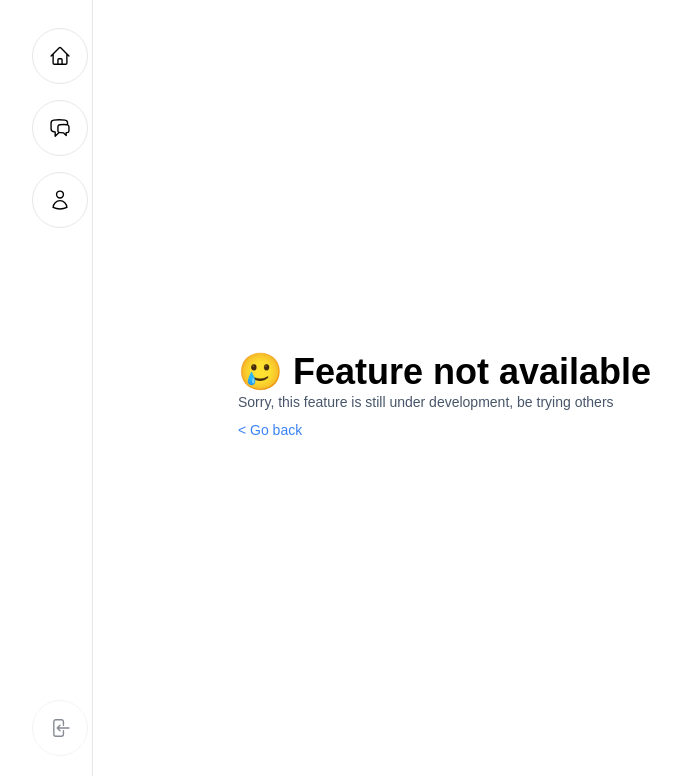
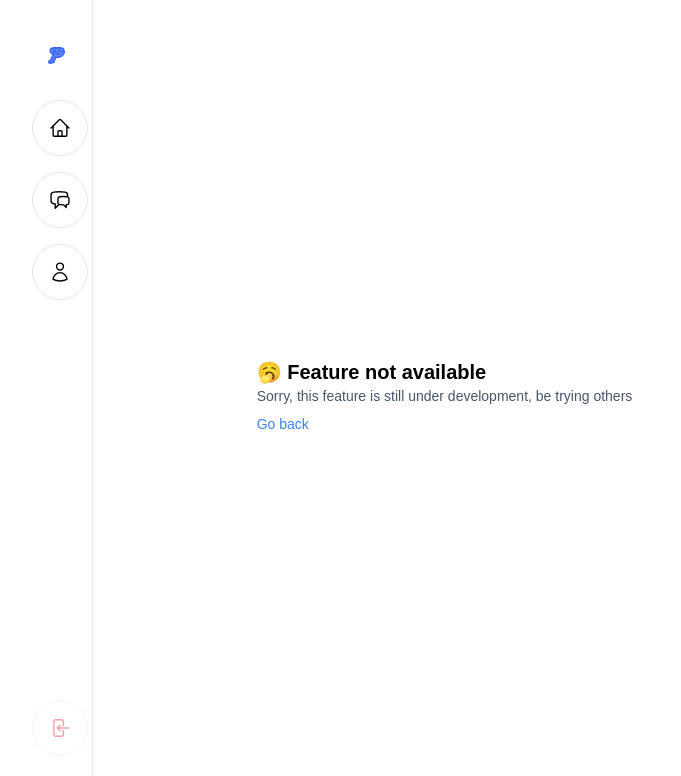
Before and after one commit to ndzhwr/pandora, a Next.js app in the folder web/: page /chat in a window 1280 px wide. Shown: the top 776 px of the page, without its empty margins (228-909 px from the left). Built offline with nearby package versions, Linux system fonts and the light colour scheme; a web font is replaced by a local one.

Commit message:
fix: fullpost ui

```diff
--- a/web/components/User/SmallUser.tsx
+++ b/web/components/User/SmallUser.tsx
@@ -24,7 +24,7 @@ const SmallUser: React.FC<SmallUserProps> = (props: SmallUserProps) => {
                     " title={props.status} >{status}</p>
                 </div>
             </div>
-          { props.with_follow && <button className="py-2 px-4  text-white rounded-full bg-black" onClick={() => followUserHelper(props.id)}>Follow</button> }
+          { true && <button className="py-2 px-4  text-white rounded-full bg-black" onClick={() => followUserHelper(props.id)}>Follow</button> }
         </div>
     )
 }
--- a/web/layouts/MainLayout.tsx
+++ b/web/layouts/MainLayout.tsx
@@ -1,11 +1,11 @@
 /* eslint-disable @next/next/no-img-element */
 import React, { useState, useEffect } from "react";
 import { useRouter } from "next/router";
-import data from '../assets/data/data.json'
 import SmallUser from "../components/User/SmallUser";
 import AddComment from "../components/post/AddComment";
 import Loader from "../components/Loader";
 import { logoutHandler } from "../utils/api";
+
 interface MainLayoutProps {
     children: React.ReactNode
 }
@@ -29,19 +29,21 @@ const MainLayout: React.FC<MainLayoutProps> = (props: MainLayoutProps) => {
                 <div className={`py-3 max-h-screen sticky top-0 ${router.pathname == "/" && "hidden"} border-r `}>
                     <div className=" px-1   flex flex-col justify-between h-full  top-0 bg-slate z-40  md:static   bg-white">
                         <div className="md:block">
-
-                            <div className="flex items-center gap-4 w-14 h-14  p-4  py-3   my-4 hover:bg-slate-50 duration-100 border rounded-full cursor-pointer" onClick={() => { router.push('/feed')}} >
+                            <div className="flex items-center justify-between gap-4 w-14 h-14  p-4  py-3   my-4  duration-100  rounded-full cursor-pointer" onClick={() => { router.push('/feed') }} >
+                                <img src="/icon.svg" alt="" />
+                            </div>
+                            <div className="flex items-center gap-4 w-14 h-14  p-4  py-3   my-4 hover:bg-slate-50 duration-100 border rounded-full cursor-pointer" onClick={() => { router.push('/feed') }} >
                                 <svg xmlns="http://www.w3.org/2000/svg" fill="none" viewBox="0 0 24 24" strokeWidth="1.5" stroke="currentColor" className="w-6 h-6">
                                     <path stroke-linecap="round" stroke-linejoin="round" d="M2.25 12l8.954-8.955c.44-.439 1.152-.439 1.591 0L21.75 12M4.5 9.75v10.125c0 .621.504 1.125 1.125 1.125H9.75v-4.875c0-.621.504-1.125 1.125-1.125h2.25c.621 0 1.125.504 1.125 1.125V21h4.125c.621 0 1.125-.504 1.125-1.125V9.75M8.25 21h8.25" />
                                 </svg>
                             </div>
-                            <div className="flex items-center gap-4 w-14 h-14  p-4  py-3   my-4 hover:bg-slate-50 duration-100 border rounded-full cursor-pointer" onClick={() => { router.push('/chat')}}>
+                            <div className="flex items-center gap-4 w-14 h-14  p-4  py-3   my-4 hover:bg-slate-50 duration-100 border rounded-full cursor-pointer" onClick={() => { router.push('/chat') }}>
                                 <svg xmlns="http://www.w3.org/2000/svg" fill="none" viewBox="0 0 24 24" strokeWidth="1.5" stroke="currentColor" className="w-6 h-6">
                                     <path stroke-linecap="round" stroke-linejoin="round" d="M20.25 8.511c.884.284 1.5 1.128 1.5 2.097v4.286c0 1.136-.847 2.1-1.98 2.193-.34.027-.68.052-1.02.072v3.091l-3-3c-1.354 0-2.694-.055-4.02-.163a2.115 2.115 0 01-.825-.242m9.345-8.334a2.126 2.126 0 00-.476-.095 48.64 48.64 0 00-8.048 0c-1.131.094-1.976 1.057-1.976 2.192v4.286c0 .837.46 1.58 1.155 1.951m9.345-8.334V6.637c0-1.621-1.152-3.026-2.76-3.235A48.455 48.455 0 0011.25 3c-2.115 0-4.198.137-6.24.402-1.608.209-2.76 1.614-2.76 3.235v6.226c0 1.621 1.152 3.026 2.76 3.235.577.075 1.157.14 1.74.194V21l4.155-4.155" />
                                 </svg>
 
                             </div>
-                            <div className="flex items-center gap-4 w-14 h-14  p-4  py-3   my-4 hover:bg-slate-50 duration-100 border rounded-full cursor-pointer" onClick={() => { router.push(`/${localStorage.getItem('username')}`)}} >
+                            <div className="flex items-center gap-4 w-14 h-14  p-4  py-3   my-4 hover:bg-slate-50 duration-100 border rounded-full cursor-pointer" onClick={() => { router.push(`/${localStorage.getItem('username')}`) }} >
                                 <svg xmlns="http://www.w3.org/2000/svg" fill="none" viewBox="0 0 24 24" strokeWidth="1.5" stroke="currentColor" className="w-6 h-6">
                                     <path stroke-linecap="round" stroke-linejoin="round" d="M15.75 6a3.75 3.75 0 11-7.5 0 3.75 3.75 0 017.5 0zM4.501 20.118a7.5 7.5 0 0114.998 0A17.933 17.933 0 0112 21.75c-2.676 0-5.216-.584-7.499-1.632z" />
                                 </svg>
@@ -51,7 +53,7 @@ const MainLayout: React.FC<MainLayoutProps> = (props: MainLayoutProps) => {
                         </div>
                         <button className=" text-sm  rounded-full py-4  text-slate-900 opacity-50 hover:opacity-100 " title="Logout" onClick={logoutHandler}>
                             <div className="flex items-center gap-4 w-14 h-14  p-4  py-3  fill-red-500  my-4 hover:bg-slate-50 duration-100 border rounded-full" >
-                                <svg xmlns="http://www.w3.org/2000/svg" fill="none" viewBox="0 0 24 24" strokeWidth="1.5" stroke="currentColor" className="w-6 h-6">
+                                <svg xmlns="http://www.w3.org/2000/svg" fill="none" viewBox="0 0 24 24" strokeWidth="1.5" stroke="#ef4444" className="w-6 h-6">
                                     <path stroke-linecap="round" stroke-linejoin="round" d="M15.75 9V5.25A2.25 2.25 0 0013.5 3h-6a2.25 2.25 0 00-2.25 2.25v13.5A2.25 2.25 0 007.5 21h6a2.25 2.25 0 002.25-2.25V15M12 9l-3 3m0 0l3 3m-3-3h12.75" />
                                 </svg>
 
@@ -61,11 +63,11 @@ const MainLayout: React.FC<MainLayoutProps> = (props: MainLayoutProps) => {
                 </div>
                 {props.children}
             </div>
-            {postId && <div className="fixed  w-screen h-screen rounde-md p-20 bg-[#1a2432] backdrop-blur-md z-30 top-0 bg-opacity-90 bottom-0 flex px-32">
+            {postId && <div className="fixed  w-screen h-screen rounde-md  md:mb-0 msm:mb-12  msm:p-4 md:p-20 bg-white backdrop-blur-md z-30 top-0 bg-opacity-90 bottom-0 flex  msm:flex-col md:flex-row ">
                 {postData && (
                     <>
                         {true && (<img src={'/images/image.jpg'} alt={"Lorem ipsum"} className='object-cover  mr-2 rounded-md ' />)}
-                        <div className="  p-4 border w-full bg-white rounded-md ">
+                        <div className="  p-4border w-full bg-white rounded-md ">
                             <SmallUser id="sg45" username="ndzhwr" profile="/images/image.jpg" status="Rwanda the heart of africa" />
                             <hr className="my-3 opacity-0" />
                             <p className="text-xl">The qick brown fox jumps over the lazy dog when money was making man mad The qick brown fox jumps over the lazy dog when money was making man mad</p>
--- a/web/pages/chat/index.tsx
+++ b/web/pages/chat/index.tsx
@@ -5,11 +5,11 @@ import React from "react";
 const Notfound = () => {
     return (
         <div className="flex items-center w-full h-screen" >
-            <div className="w-fit    mx-auto">
+            <div className="w-fit p-4   mx-auto">
 
-                <h1 className="font-bold text-4xl">🥲 Feature not available</h1>
+                <h1 className="font-bold text-xl">🥱 Feature not available</h1>
                 <p className="text-slate-600">Sorry, this feature is still under development, be trying others</p>
-                <button className="text-blue-500 py-2" onClick={() => history.back()}>&lt; Go back</button>
+                <button className="text-blue-500 py-2" onClick={() => history.back()}>Go back</button>
             </div>
         </div>
     )
```
Also changed, not shown: web/components/icons/home.jsx (deleted), web/public/icon.svg.
